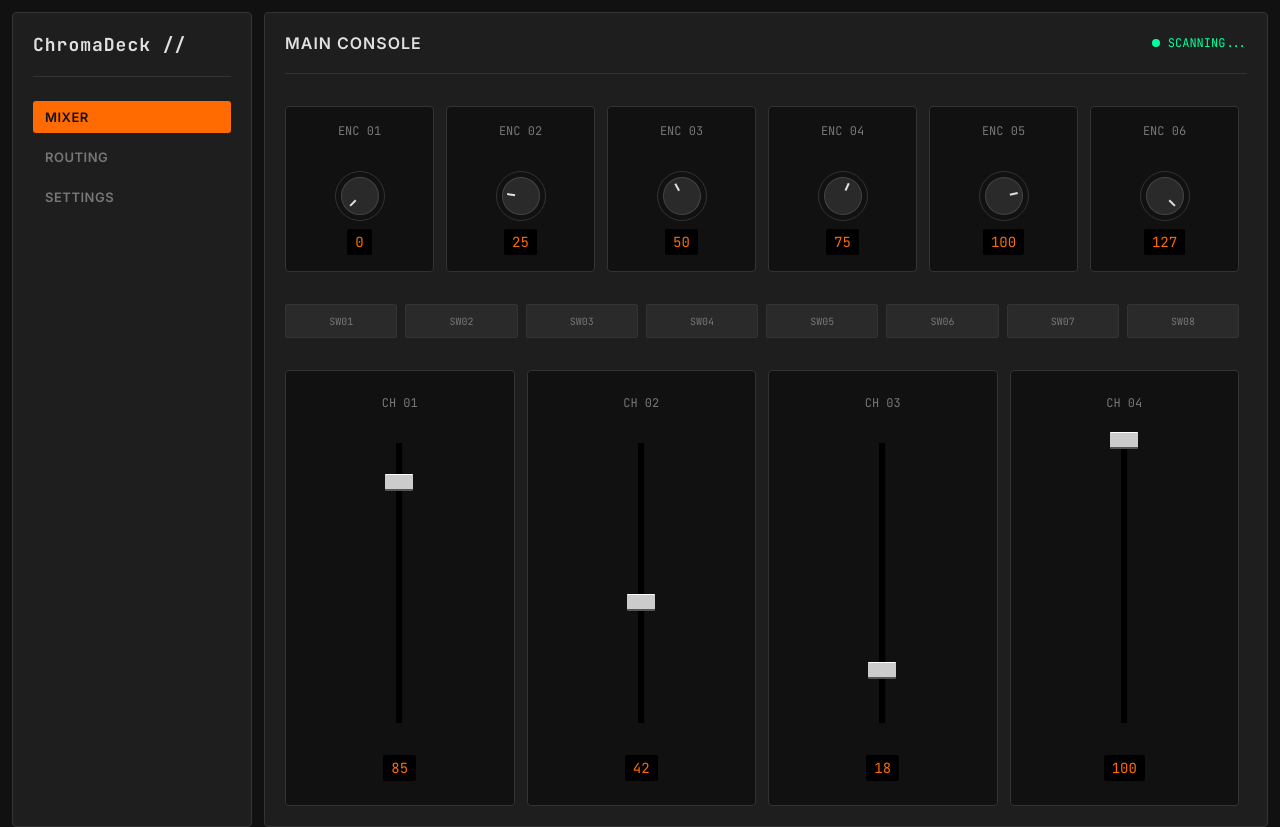
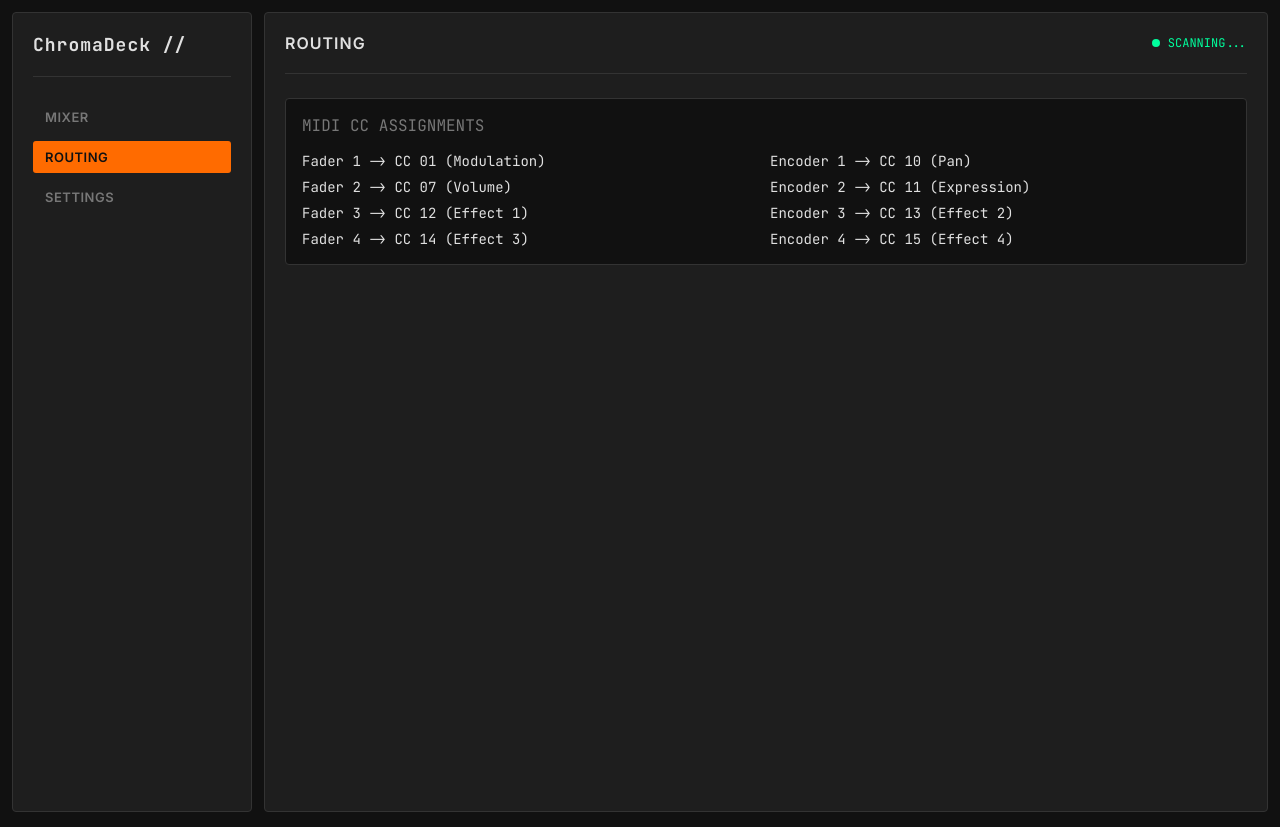
Before and after one commit to FBIopeningUPP/ChromaDeck, a React (Vite) app in the folder companion/: page / in a window 1280 px wide. Both pictures are taken after a click on the element "ROUTING". Built offline with nearby package versions, Linux system fonts and the light colour scheme.

Commit message:
coding shoding

```diff
--- a/companion/src/App.tsx
+++ b/companion/src/App.tsx
@@ -3,6 +3,8 @@ import { invoke } from "@tauri-apps/api/core";
 import "./App.css";
 
 function App() {
+  const [activeTab, setActiveTab] = useState("Mixer");
+
   const [faderLevels, setFaderLevels] = useState([85, 42, 18, 100]);
   const [knobLevels] = useState([0, 25, 50, 75, 100, 127]);
   const [buttonStates, setButtonStates] = useState(Array(8).fill(false));
@@ -30,9 +32,7 @@ function App() {
 
     updateLevel(e.clientY);
 
-    const onPointerMove = (moveEvent: PointerEvent) => {
-      updateLevel(moveEvent.clientY);
-    };
+    const onPointerMove = (moveEvent: PointerEvent) => updateLevel(moveEvent.clientY);
 
     const onPointerUp = (upEvent: PointerEvent) => {
       window.removeEventListener("pointermove", onPointerMove);
@@ -65,7 +65,6 @@ function App() {
         console.error(error);
       }
     }
-
     scanMidiPorts();
     const interval = setInterval(scanMidiPorts, 2000);
     return () => clearInterval(interval);
@@ -76,31 +75,44 @@ function App() {
       <div className="panel sidebar">
         <div className="brand">ChromaDeck //</div>
         <div style={{ display: 'flex', flexDirection: 'column', gap: '8px' }}>
-          <div className="nav-item active">Mixer</div>
-          <div className="nav-item">Routing</div>
-          <div className="nav-item">Settings</div>
+          <div
+            className={`nav-item ${activeTab === "Mixer" ? "active" : ""}`}
+            onClick={() => setActiveTab("Mixer")}
+          >
+            Mixer
+          </div>
+          <div
+            className={`nav-item ${activeTab === "Routing" ? "active" : ""}`}
+            onClick={() => setActiveTab("Routing")}
+          >
+            Routing
+          </div>
+          <div
+            className={`nav-item ${activeTab === "Settings" ? "active" : ""}`}
+            onClick={() => setActiveTab("Settings")}
+          >
+            Settings
+          </div>
         </div>
       </div>
 
       <div className="panel main-content">
         <div className="header">
-          <h2>Main Console</h2>
+          <h2>{activeTab.toUpperCase()}</h2>
           <div className="status-badge" style={{color: deviceName === "NO HARDWARE DETECTED" ? '#ff3333' : 'var(--accent-secondary)' }}>
             <div className="status-dot" style={{ backgroundColor: deviceName === "NO HARDWARE DETECTED" ? '#ff3333' : 'var(--accent-secondary)' }}></div>
             {deviceName}
           </div>
         </div>
 
+        {activeTab === "Mixer" && (
           <div className="hardware-section">
             <div className="knobs-grid">
               {knobLevels.map((level, i) => (
                 <div key={`knob-${i}`} className="knob-container">
                   <div className="channel-label">ENC 0{i + 1}</div>
                   <div className="knob-outer">
-                  <div
-                    className="knob-inner"
-                    style={{ transform: `rotate(${(level / 127) * 270 - 135}deg)` }}
-                  >
+                    <div className="knob-inner" style={{ transform: `rotate(${(level / 127) * 270 - 135}deg)` }}>
                       <div className="knob-indicator"></div>
                     </div>
                   </div>
@@ -125,21 +137,46 @@ function App() {
               {faderLevels.map((level, i) => (
                 <div key={`fader-${i}`} className="channel-strip">
                   <div className="channel-label">CH 0{i + 1}</div>
-                <div
-                  className="fader-track"
-                  ref={(el) => { trackRefs.current[i] = el; }}
-                >
-                  <div
-                    className="fader-thumb"
-                    style={{ bottom: `calc(${level}% - 6px)` }}
-                    onPointerDown={(e) => handleDrag(i, e)}
-                  ></div>
+                  <div className="fader-track" ref={(el) => { trackRefs.current[i] = el; }}>
+                    <div className="fader-thumb" style={{ bottom: `calc(${level}% - 6px)` }} onPointerDown={(e) => handleDrag(i, e)}></div>
                   </div>
                   <div className="channel-value">{level}</div>
                 </div>
               ))}
             </div>
           </div>
+        )}
+
+        {activeTab === "Routing" && (
+          <div style={{ display: 'flex', flexDirection: 'column', gap: '16px' }}>
+            <div style={{ padding: '16px', background: 'var(--bg-base)', border: '1px solid var(--border-color)', borderRadius: '4px' }}>
+              <div style={{ fontFamily: "'JetBrains Mono', monospace", color: 'var(--text-dim)', marginBottom: '16px' }}>MIDI CC ASSIGNMENTS</div>
+              <div style={{ display: 'grid', gridTemplateColumns: '1fr 1fr', gap: '8px', fontFamily: "'JetBrains Mono', monospace", fontSize: '14px' }}>
+                <div>Fader 1 -{">"} CC 01 (Modulation)</div>
+                <div>Encoder 1 -{">"} CC 10 (Pan)</div>
+                <div>Fader 2 -{">"} CC 07 (Volume)</div>
+                <div>Encoder 2 -{">"} CC 11 (Expression)</div>
+                <div>Fader 3 -{">"} CC 12 (Effect 1)</div>
+                <div>Encoder 3 -{">"} CC 13 (Effect 2)</div>
+                <div>Fader 4 -{">"} CC 14 (Effect 3)</div>
+                <div>Encoder 4 -{">"} CC 15 (Effect 4)</div>
+              </div>
+            </div>
+          </div>
+        )}
+
+        {activeTab === "Settings" && (
+          <div style={{ display: 'flex', flexDirection: 'column', gap: '16px' }}>
+            <div style={{ padding: '16px', background: 'var(--bg-base)', border: '1px solid var(--border-color)', borderRadius: '4px' }}>
+              <div style={{ fontFamily: "'JetBrains Mono', monospace", color: 'var(--text-dim)', marginBottom: '16px' }}>DEVICE INFORMATION</div>
+              <div style={{ display: 'flex', flexDirection: 'column', gap: '8px', fontFamily: "'JetBrains Mono', monospace", fontSize: '14px' }}>
+                <div>FIRMWARE VERSION: v1.0.4 (Latest)</div>
+                <div>MCU: STM32F407VG @ 168MHz</div>
+                <div>DISPLAY: 4.0" ILI9488 FSMC</div>
+              </div>
+            </div>
+          </div>
+        )}
       </div>
     </div>
   );
```
Lines whose indentation alone changed are shown as unchanged.
